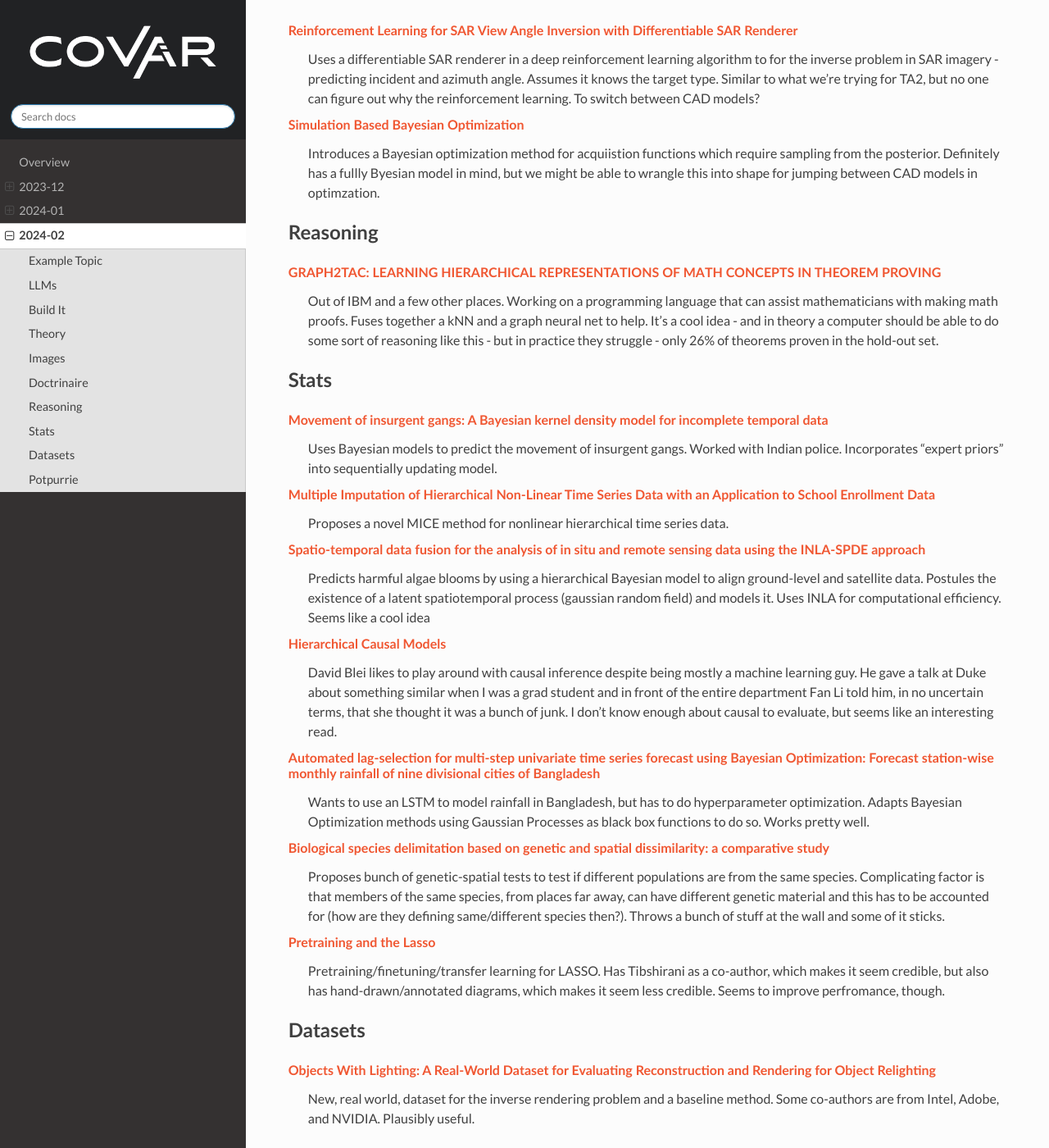
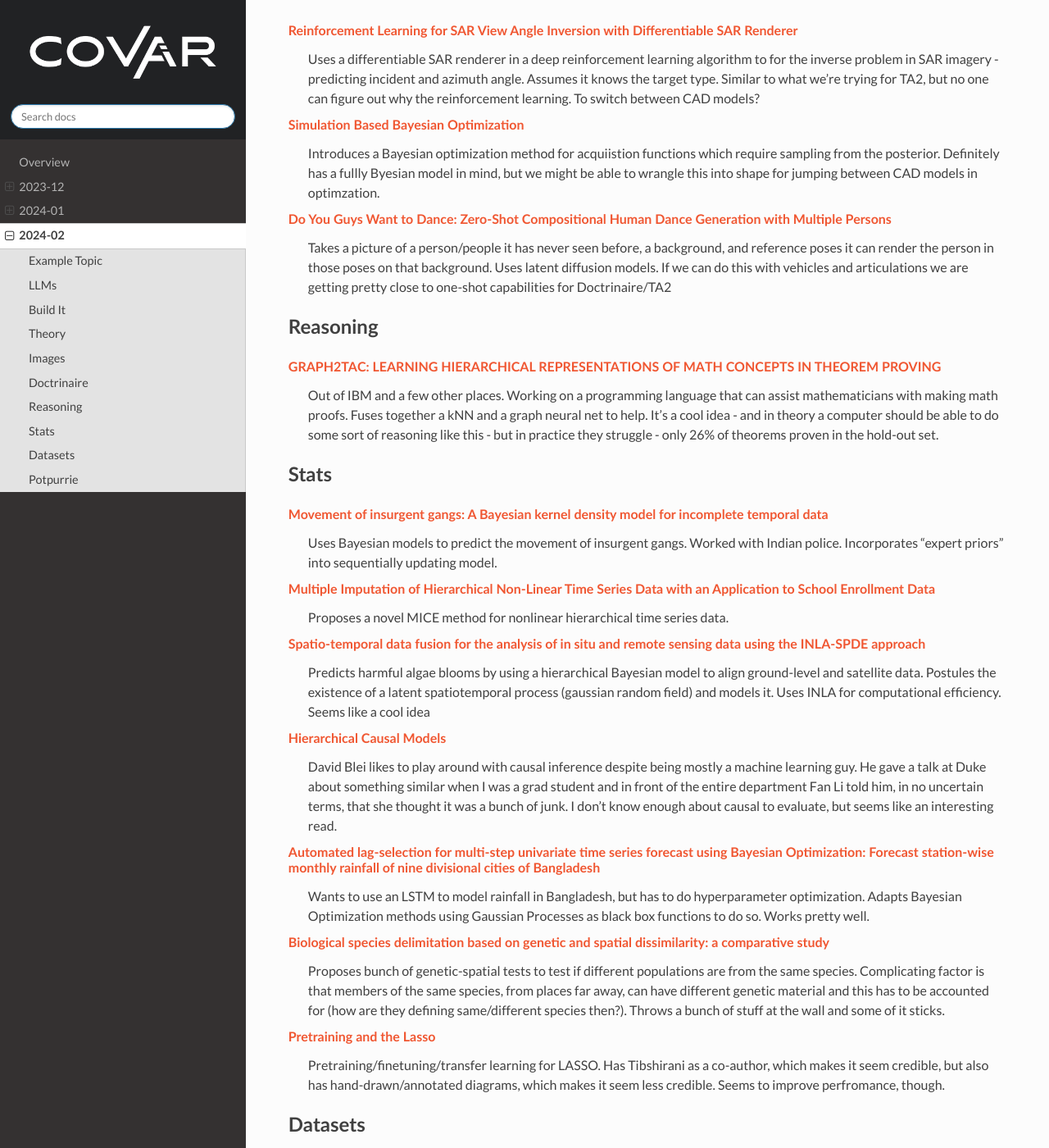
Before and after one commit to covartech/zeitgeist, a Sphinx documentation site: the page built from docs/issues/2024-02.rst, in a window 1280 px wide and 1400 px high, scrolled down 2639 px. Shown: the whole window at 82% size. Built offline with Sphinx 7.4.7 and the Read the Docs theme 2.0.0, drawn with Linux system fonts in a browser that asks for light colours; some of the changed text lies outside the part shown.

Commit message:
Update 2024_01_25

```diff
--- a/docs/issues/2024-02.rst
+++ b/docs/issues/2024-02.rst
@@ -95,6 +95,9 @@
 `Simulation Based Bayesian Optimization <https://arxiv.org/pdf/2401.10811.pdf>`_
     Introduces a Bayesian optimization method for acquiistion functions which require sampling from the posterior.  Definitely has a fullly Byesian model in mind, but we might be able to wrangle this into shape for jumping between CAD models in optimzation.
 
+`Do You Guys Want to Dance: Zero-Shot Compositional Human Dance Generation with Multiple Persons <https://arxiv.org/pdf/2401.13363.pdf>`_
+    Takes a picture of a person/people it has never seen before, a background, and reference poses it can render the person in those poses on that background.  Uses latent diffusion models.  If we can do this with vehicles and articulations we are getting pretty close to one-shot capabilities for Doctrinaire/TA2
+
 Reasoning
 ---------
 
@@ -132,6 +135,9 @@
 `Objects With Lighting: A Real-World Dataset for Evaluating Reconstruction and Rendering for Object Relighting <https://arxiv.org/pdf/2401.09126.pdf>`_
     New, real world, dataset for the inverse rendering problem and a baseline method.  Some co-authors are from Intel, Adobe, and NVIDIA.  Plausibly useful.
 
+`Open-source data pipeline for street-view images: a case study on community mobility during COVID-19 pandemic <https://arxiv.org/pdf/2401.13087.pdf>`_
+    Designs and makes available an open-source pipeline for turning 360 degree streetview data (from cars) into useable datasets.  They link to a github, but it doesn't seem like they make the data open source?
+
 Potpurrie
 ---------
 `Decentralised Emergence of Robust and Adaptive Linguistic Conventions in Populations of Autonomous Agents Grounded in Continuous Worlds <https://arxiv.org/pdf/2401.08461.pdf>`_
```
